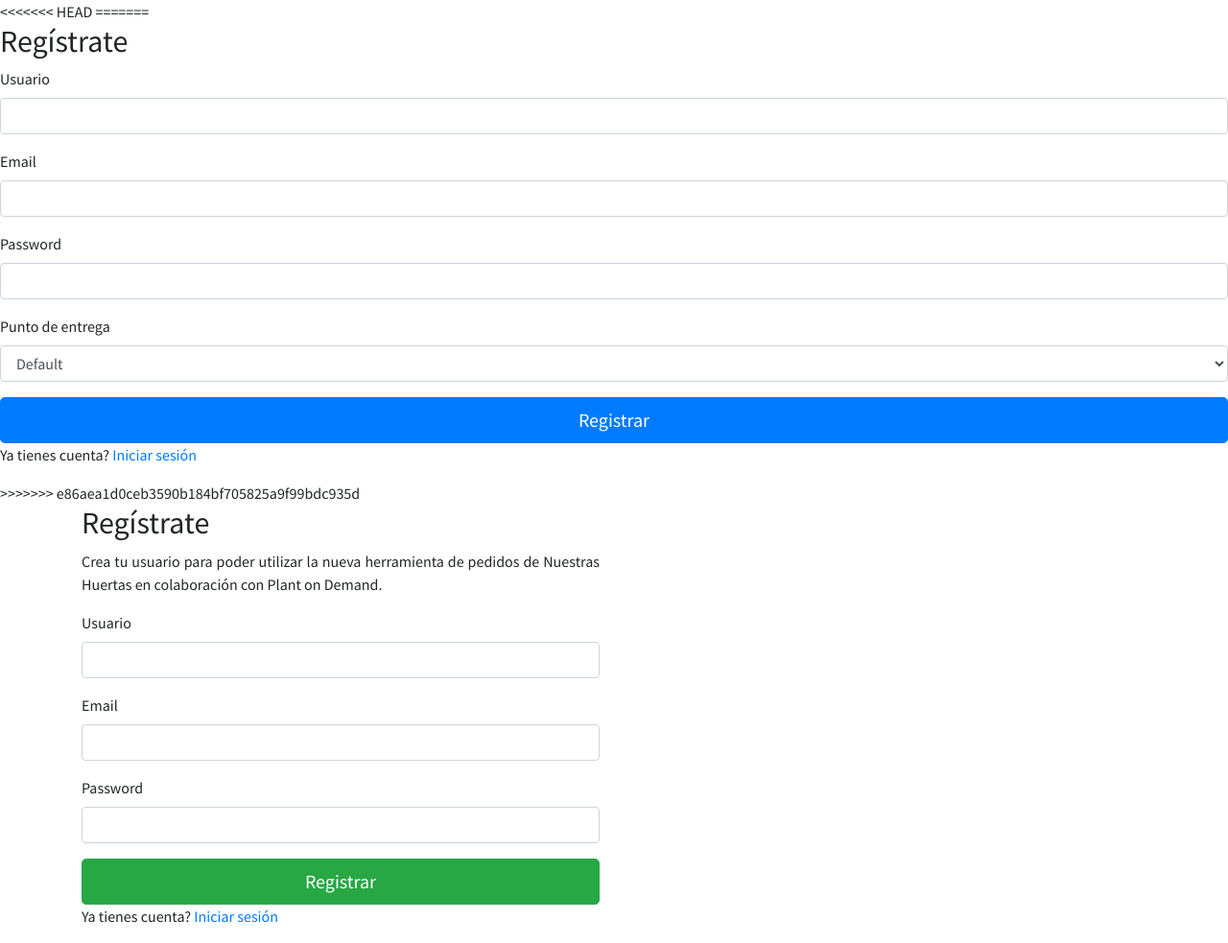
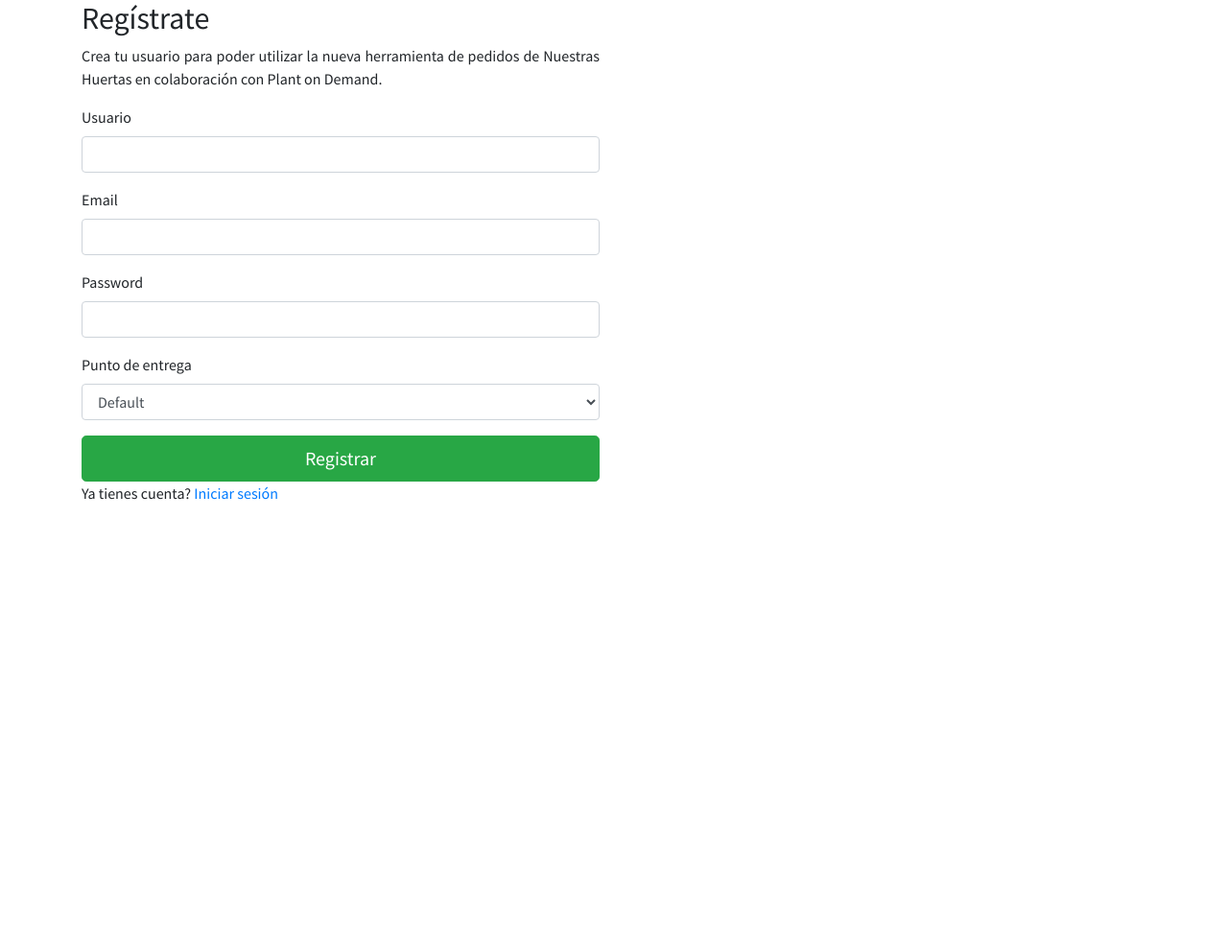
Before and after one commit to scr6292/backend, a Flask app: page /signup in a window 1280 px wide. Shown: the part 130-1113 px from the top of the page at 96% size. After the commit the page ends 651 px from the top, so only its background shows below. Run offline with Flask 2, Linux system fonts and the light colour scheme; a user stored in the database is signed in; data comes from the database, SQL or seed files in the repository; both versions use the stored data as it was after the commit; some libraries are stand-ins or nearby versions; grey boxes are pictures that could not be loaded.

Commit message:
Merged versions!

```diff
--- a/templates/signup.html
+++ b/templates/signup.html
@@ -5,21 +5,6 @@
 {% block head %}
 
 {{ super() }}
-
-
-<<<<<<< HEAD
-=======
-  <form class="form-signin" method="POST" action="/signup">
-    <h2 class="form-signin-heading">Regístrate</h2>
-    {{ form.hidden_tag() }}
-    {{ wtf.form_field(form.username) }}
-    {{ wtf.form_field(form.email) }}
-    {{ wtf.form_field(form.password) }}
-    {{ wtf.form_field(form.pickup) }}
-    <button class="btn btn-lg btn-primary btn-block" type="submit">Registrar</button>
-    <p> Ya tienes cuenta? <a class ="inline-block" href= "/login">Iniciar sesión</a></p>
-  </form>
->>>>>>> e86aea1d0ceb3590b184bf705825a9f99bdc935d
 
 {% endblock head %}
 
@@ -34,6 +19,7 @@
         {{ wtf.form_field(form.username) }}
         {{ wtf.form_field(form.email) }}
         {{ wtf.form_field(form.password) }}
+        {{ wtf.form_field(form.pickup) }}
         <button class="btn btn-lg btn-success btn-block" type="submit">Registrar</button>
         <p> Ya tienes cuenta? <a class ="inline-block" href= "/login">Iniciar sesión</a></p>
       </form>
```
Also changed, not shown: templates/postOrder.html (+0 -19 lines), application/test.db.
